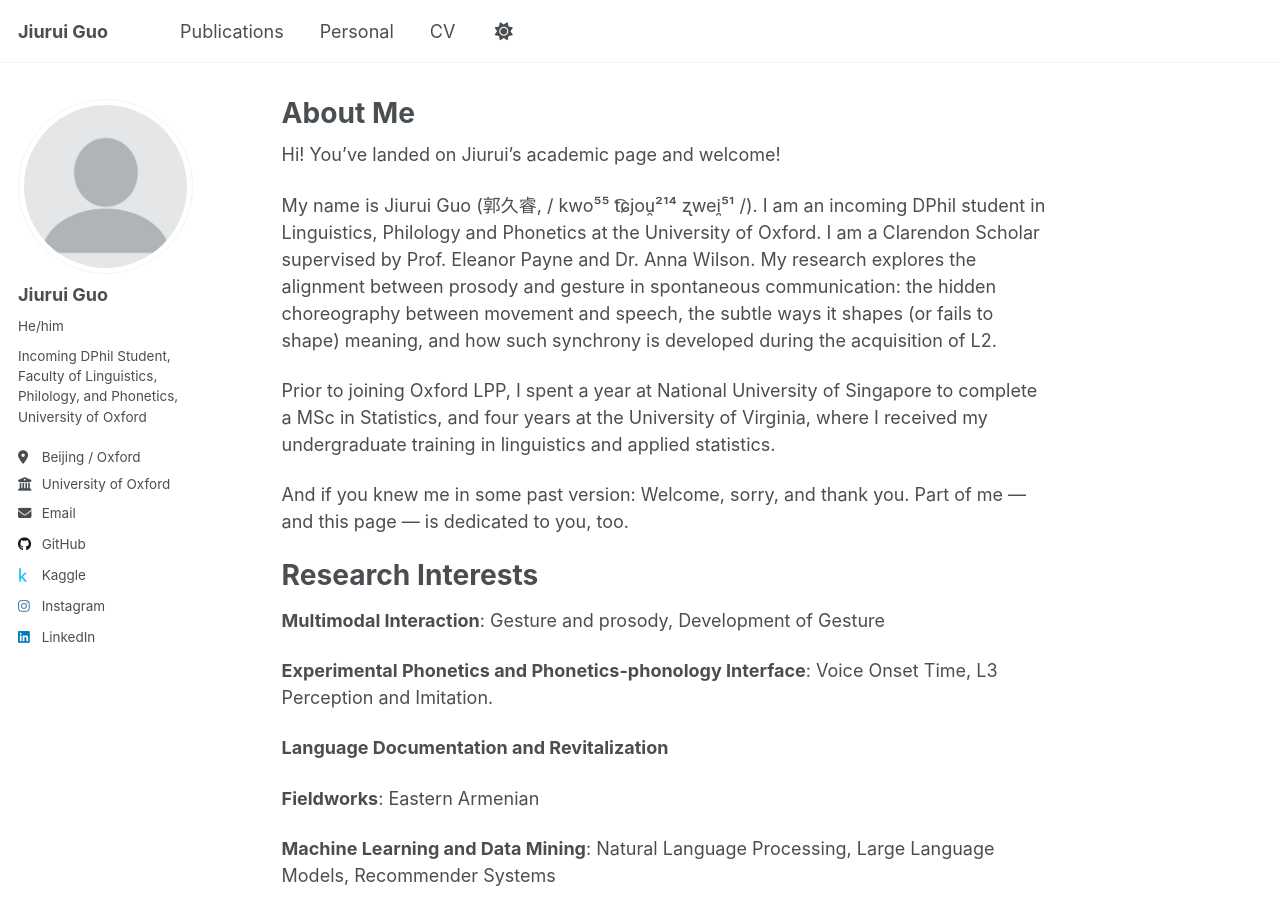
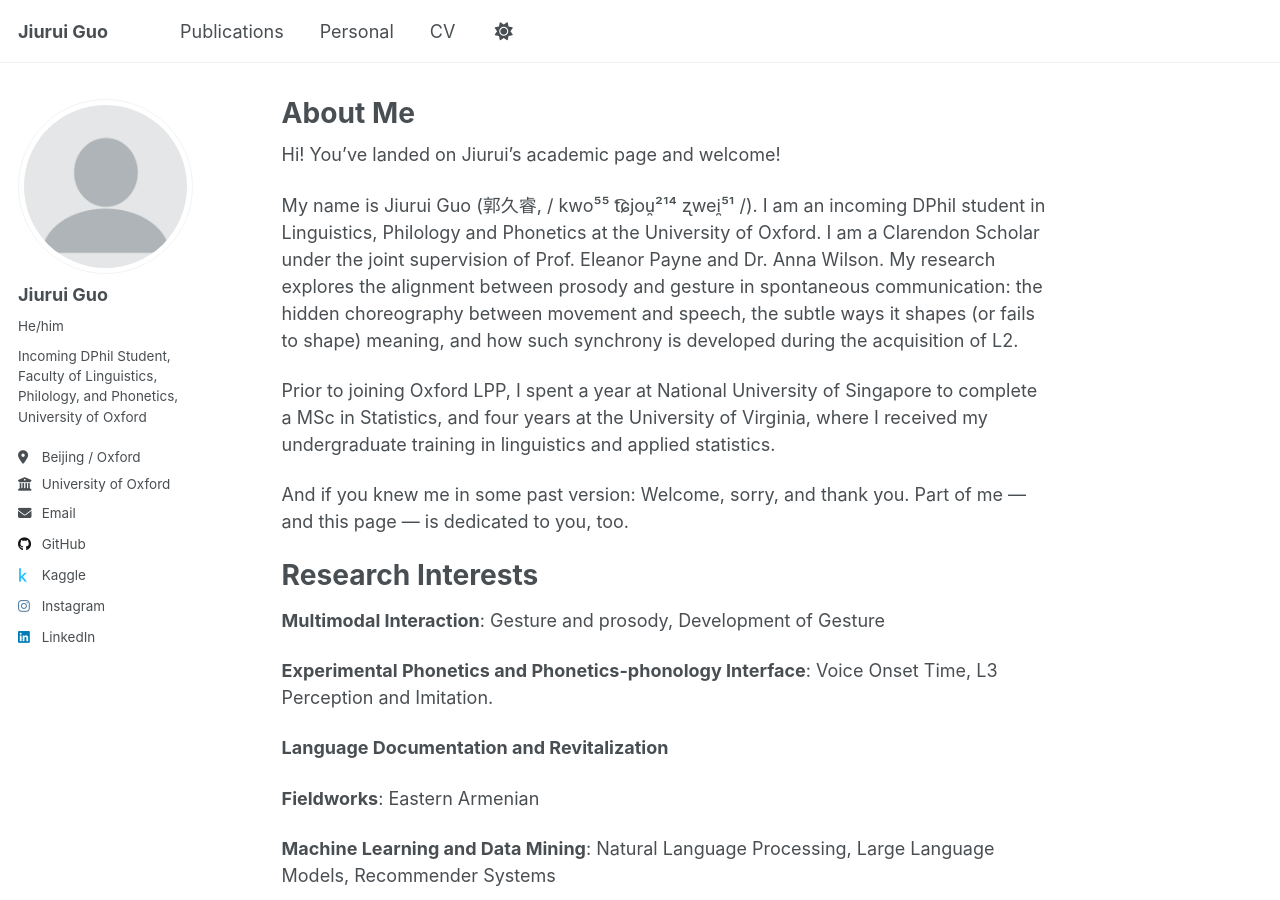
Before and after one commit to HayatoRG/hayatorg.github.io, a Jekyll site: the page built from _pages/about.md, in a window 1280 px wide and 900 px high. Built offline with Jekyll 4.4.1, drawn with Linux system fonts in a browser that asks for light colours.

Commit message:
Update about.md

```diff
--- a/_pages/about.md
+++ b/_pages/about.md
@@ -10,7 +10,7 @@ redirect_from:
 Hi! You've landed on Jiurui's academic page and welcome!
 
 My name is Jiurui Guo (郭久睿, / kwo⁵⁵ t͡ɕjou̯²¹⁴ ʐwei̯⁵¹ /). I am an incoming DPhil student in Linguistics, Philology and Phonetics at the University of Oxford.
-I am a Clarendon Scholar supervised by Prof. Eleanor Payne and Dr. Anna Wilson. My research explores the alignment between prosody and gesture in spontaneous communication: the hidden choreography between movement and speech, the subtle ways it shapes (or fails to shape) meaning, and how such synchrony is developed during the acquisition of L2.
+I am a Clarendon Scholar under the joint supervision of Prof. Eleanor Payne and Dr. Anna Wilson. My research explores the alignment between prosody and gesture in spontaneous communication: the hidden choreography between movement and speech, the subtle ways it shapes (or fails to shape) meaning, and how such synchrony is developed during the acquisition of L2.
 
 Prior to joining Oxford LPP, I spent a year at National University of Singapore to complete a MSc in Statistics, and four years at the University of Virginia, where I received my undergraduate training in linguistics and applied statistics.
 
```
